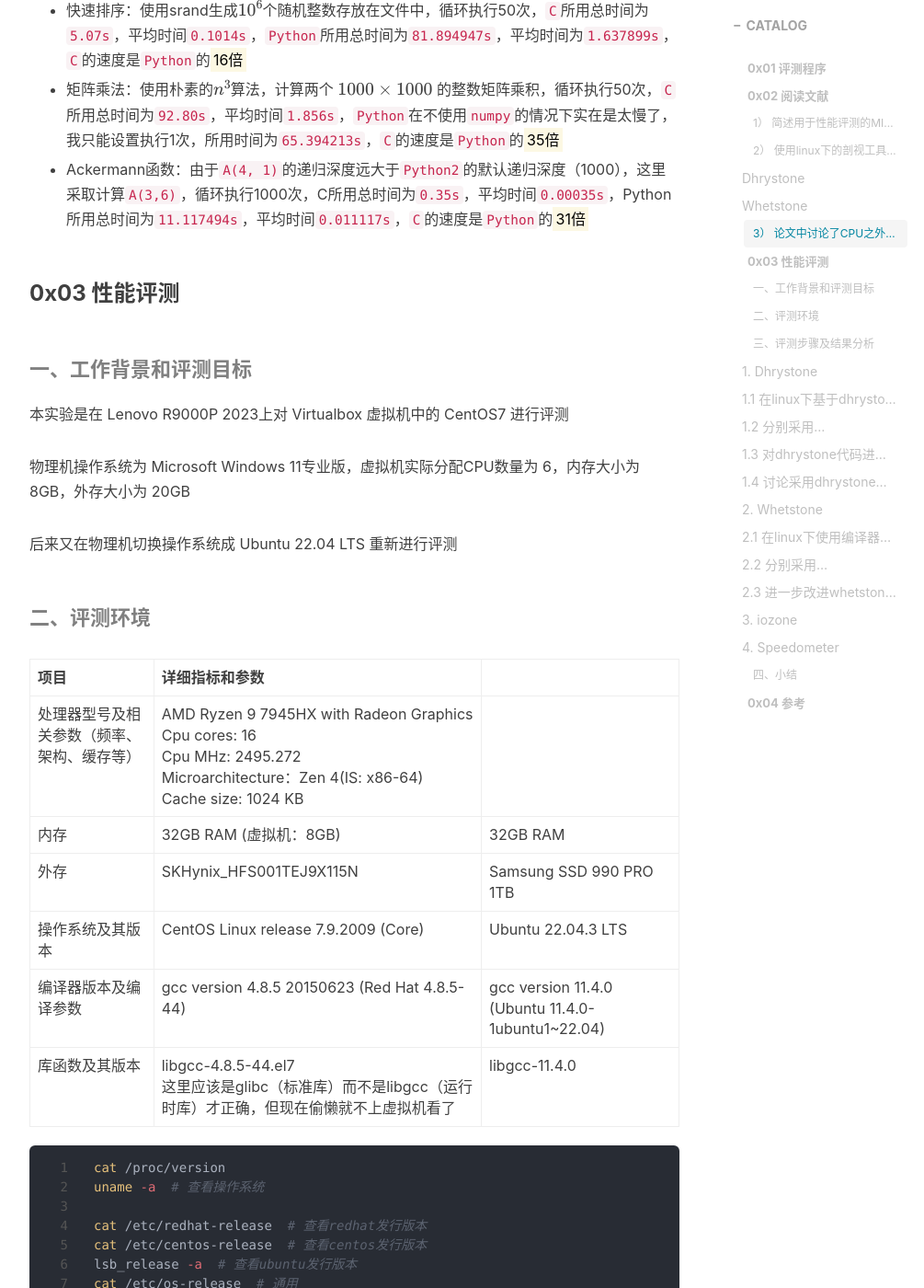
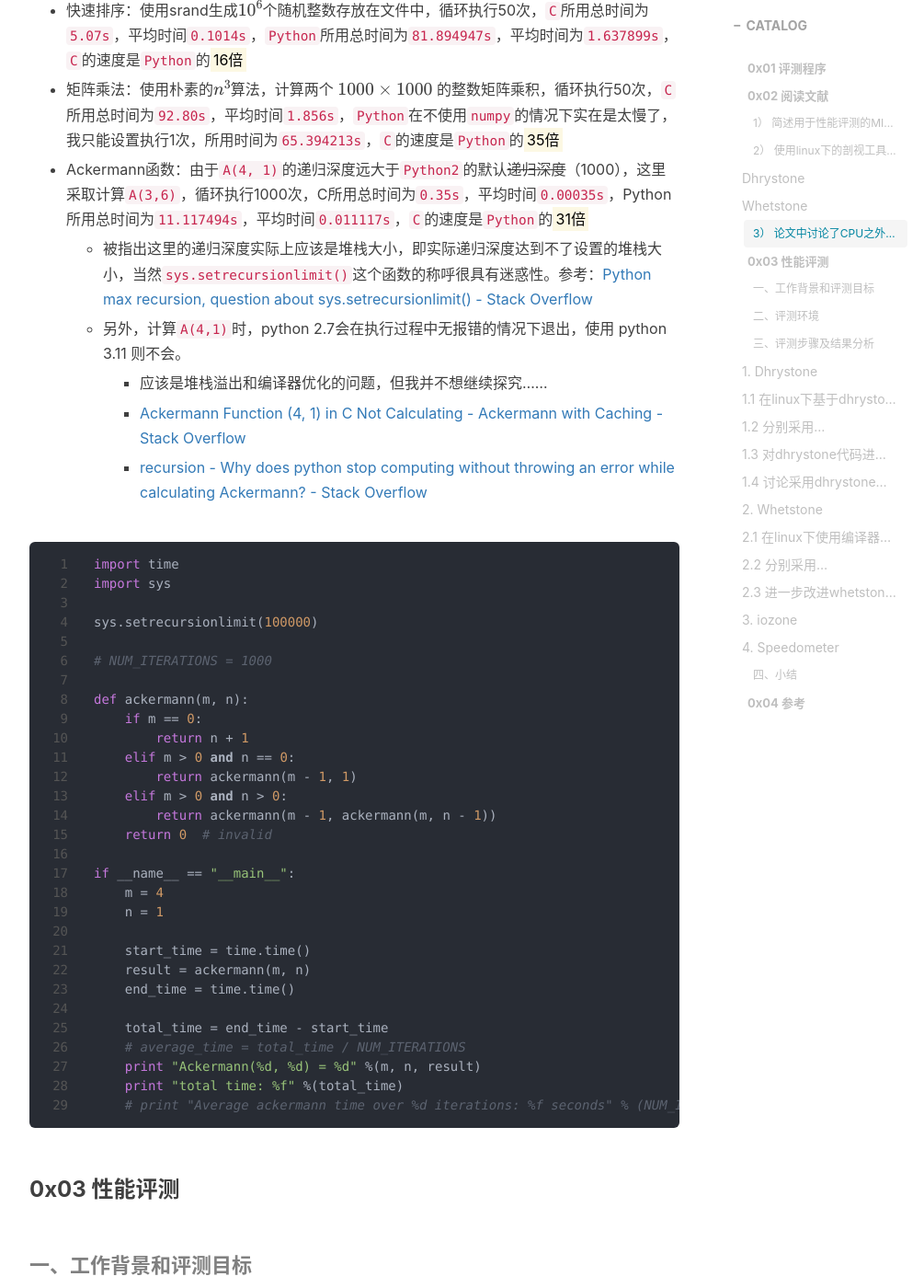
Before and after one commit to ArcaneLuna/ArcaneLuna.github.io, a Jekyll site: the page built from _posts/2023-10-05-Computer-Architecture-lab-1.1.md, in a window 1280 px wide and 1400 px high, scrolled down 8750 px. Shown: the whole window at 92% size, without its empty margins (233-1238 px from the left). Built offline with Jekyll 4.4.1, drawn with Linux system fonts in a browser that asks for light colours; nearby versions of some CDN libraries; formulas are drawn with MathJax 3; comment, search, counter and statistics services are not loaded; some of the changed text lies outside the part shown.

Commit message:
fix: lab 1.1 addition

````diff
--- a/_posts/2023-10-05-Computer-Architecture-lab-1.1.md
+++ b/_posts/2023-10-05-Computer-Architecture-lab-1.1.md
@@ -154,7 +154,49 @@ P0 的比例远远低于论文，而 P0 是简单的3个全局变量交换内容
 
 - 矩阵乘法：使用朴素的$n^3$算法，计算两个 $1000\times1000$ 的整数矩阵乘积，循环执行50次，`C`所用总时间为`92.80s`，平均时间`1.856s`，`Python`在不使用`numpy`的情况下实在是太慢了，我只能设置执行1次，所用时间为`65.394213s`，`C`的速度是`Python`的<mark>35倍</mark>
 
-- Ackermann函数：由于`A(4, 1)`的递归深度远大于`Python2`的默认递归深度（1000），这里采取计算`A(3,6)`，循环执行1000次，C所用总时间为`0.35s`，平均时间`0.00035s`，Python所用总时间为`11.117494s`，平均时间`0.011117s`，`C`的速度是`Python`的<mark>31倍</mark>
+- Ackermann函数：由于`A(4, 1)`的递归深度远大于`Python2`的默认~~递归深度~~（1000），这里采取计算`A(3,6)`，循环执行1000次，C所用总时间为`0.35s`，平均时间`0.00035s`，Python所用总时间为`11.117494s`，平均时间`0.011117s`，`C`的速度是`Python`的<mark>31倍</mark>
+
+  - 被指出这里的递归深度实际上应该是堆栈大小，即实际递归深度达到不了设置的堆栈大小，当然`sys.setrecursionlimit()`这个函数的称呼很具有迷惑性。参考：[Python max recursion, question about sys.setrecursionlimit() - Stack Overflow](https://stackoverflow.com/questions/7081448/python-max-recursion-question-about-sys-setrecursionlimit)
+
+  - 另外，计算`A(4,1)`时，python 2.7会在执行过程中无报错的情况下退出，使用 python 3.11 则不会。
+
+    - 应该是堆栈溢出和编译器优化的问题，但我并不想继续探究……
+
+    - [Ackermann Function (4, 1) in C Not Calculating - Ackermann with Caching - Stack Overflow](https://stackoverflow.com/questions/59399006/ackermann-function-4-1-in-c-not-calculating-ackermann-with-caching)
+
+    - [recursion - Why does python stop computing without throwing an error while calculating Ackermann? - Stack Overflow](https://stackoverflow.com/questions/60798008/why-does-python-stop-computing-without-throwing-an-error-while-calculating-acker)
+
+```python
+import time
+import sys
+
+sys.setrecursionlimit(100000)
+
+# NUM_ITERATIONS = 1000
+
+def ackermann(m, n):
+    if m == 0:
+        return n + 1
+    elif m > 0 and n == 0:
+        return ackermann(m - 1, 1)
+    elif m > 0 and n > 0:
+        return ackermann(m - 1, ackermann(m, n - 1))
+    return 0  # invalid
+
+if __name__ == "__main__":
+    m = 4
+    n = 1
+
+    start_time = time.time()
+    result = ackermann(m, n)
+    end_time = time.time()
+
+    total_time = end_time - start_time
+    # average_time = total_time / NUM_ITERATIONS
+    print "Ackermann(%d, %d) = %d" %(m, n, result)
+    print "total time: %f" %(total_time)
+    # print "Average ackermann time over %d iterations: %f seconds" % (NUM_ITERATIONS, average_time)
+```
 
 ### 0x03 性能评测
 
@@ -311,7 +353,11 @@ gcc -O3 whet.c -o whet3 -lm
 | $10^8$ | O2       | 542      | 18450.2 |
 | $10^8$ | O3       | 516      | 19379.8 |
 
-可以观察到随着循环增多，数据更加稳定和精确，O0 到 O2 的优化明显，而 O2 到 O3 的优化并不明显。这可能是因为 O2 已经解决了程序的性能瓶颈，比如代码局部性和寄存器优化，而 O3 主要是复杂的循环优化和全局优化，对于 Whetstone没有显著提升。
+可以观察到随着循环增多，数据更加稳定和精确，O0 到 O2 的优化明显，而 O2 到 O3 的优化并不明显。~~这可能是因为 O2 已经解决了程序的性能瓶颈，比如代码局部性和寄存器优化，而 O3 主要是复杂的循环优化和全局优化，对于 Whetstone没有显著提升。~~
+
+- 被指出这里 O0 到 O2 的提升过于明显，和程序中的宏有关系(?)，当然我是没太听懂
+
+  - 然后我把`#define DSIN sin`等几个三角函数的宏定义去掉，直接调用`sin`发现确实是有一定的影响。即开启宏以后，在`O2`阶段就会把`sin`内建到程序中（汇编中不再出现`call sin`），而正常这应当是`O3`应当做的事情，所以可以在`O2`时加入`fno-builtin`，或者直接把宏全部去掉
 
 ###### 2.3 进一步改进whetstone程序性能（例如新的编译选项），用实验结果回答。
 
````
